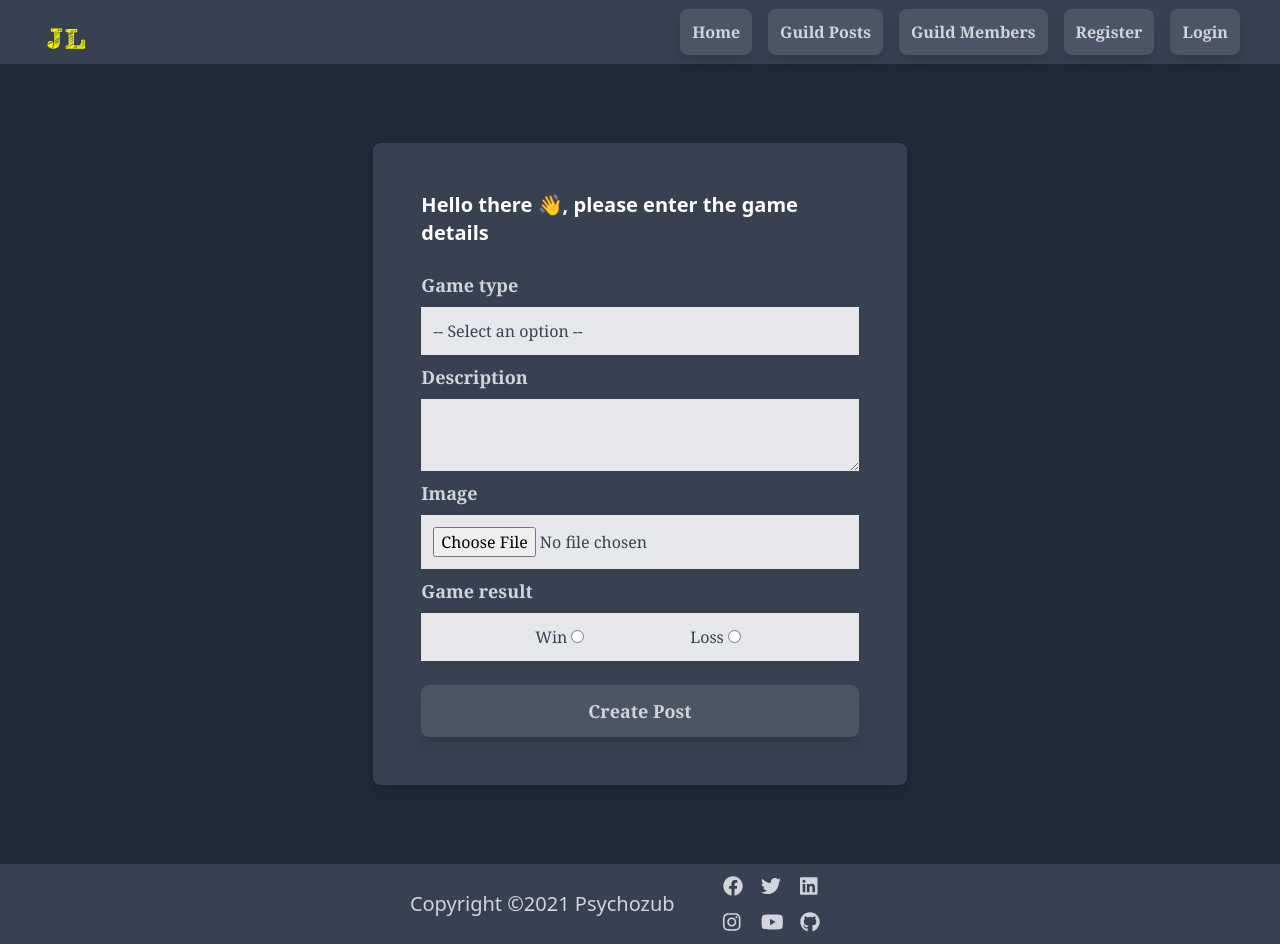
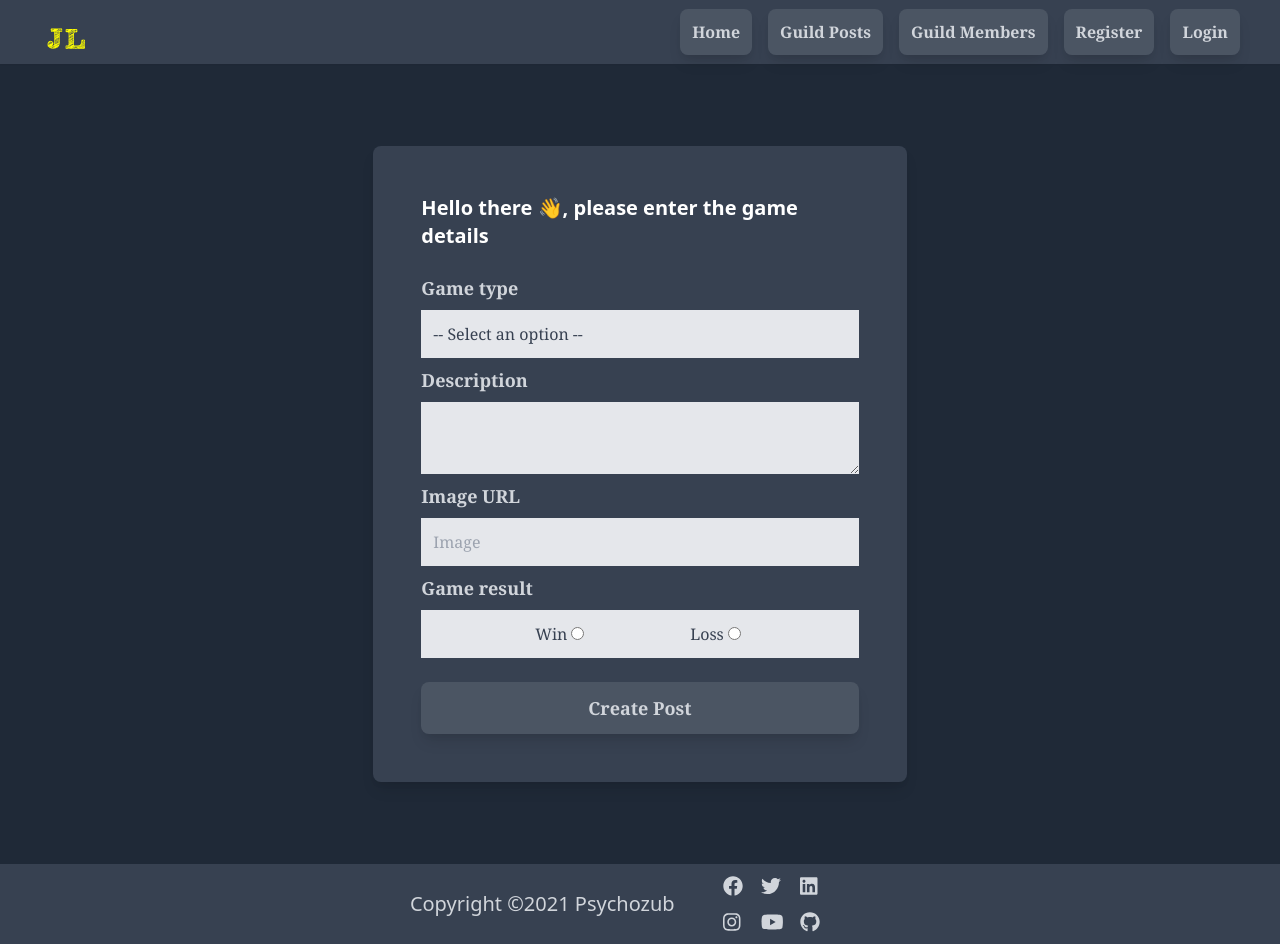
Before and after one commit to Bozhidar-Vangelov/the-justice-league, a React (Create React App) app: page /create-post in a window 1280 px wide. Built offline with nearby package versions, Linux system fonts and the light colour scheme; the HTML template or start-up script is replaced by a standard one.

Commit message:
Update create post image input

```diff
--- a/src/components/CreatePost/CreatePost.js
+++ b/src/components/CreatePost/CreatePost.js
@@ -12,9 +12,9 @@ function CreatePost() {
 
     let formData = new FormData(e.target);
 
-    let { type, description, file, result } = Object.fromEntries(formData);
+    let { type, description, image, result } = Object.fromEntries(formData);
 
-    postService.create({ type, description, file, result }, user.accessToken);
+    postService.create({ type, description, image, result }, user.accessToken);
   };
   return (
     <div className={createPostStyles.main}>
@@ -41,13 +41,13 @@ function CreatePost() {
             className={createPostStyles.input}
           ></textarea>
           <label htmlFor='image' className={createPostStyles.label}>
-            Image
+            Image URL
           </label>
           <input
-            type='file'
-            name='file'
-            id='file'
-            accept='image/png, image/gif, image/jpeg'
+            type='text'
+            name='image'
+            id='image'
+            placeholder='Image'
             className={createPostStyles.input}
           />
           <label htmlFor='result' className={createPostStyles.label}>
```
